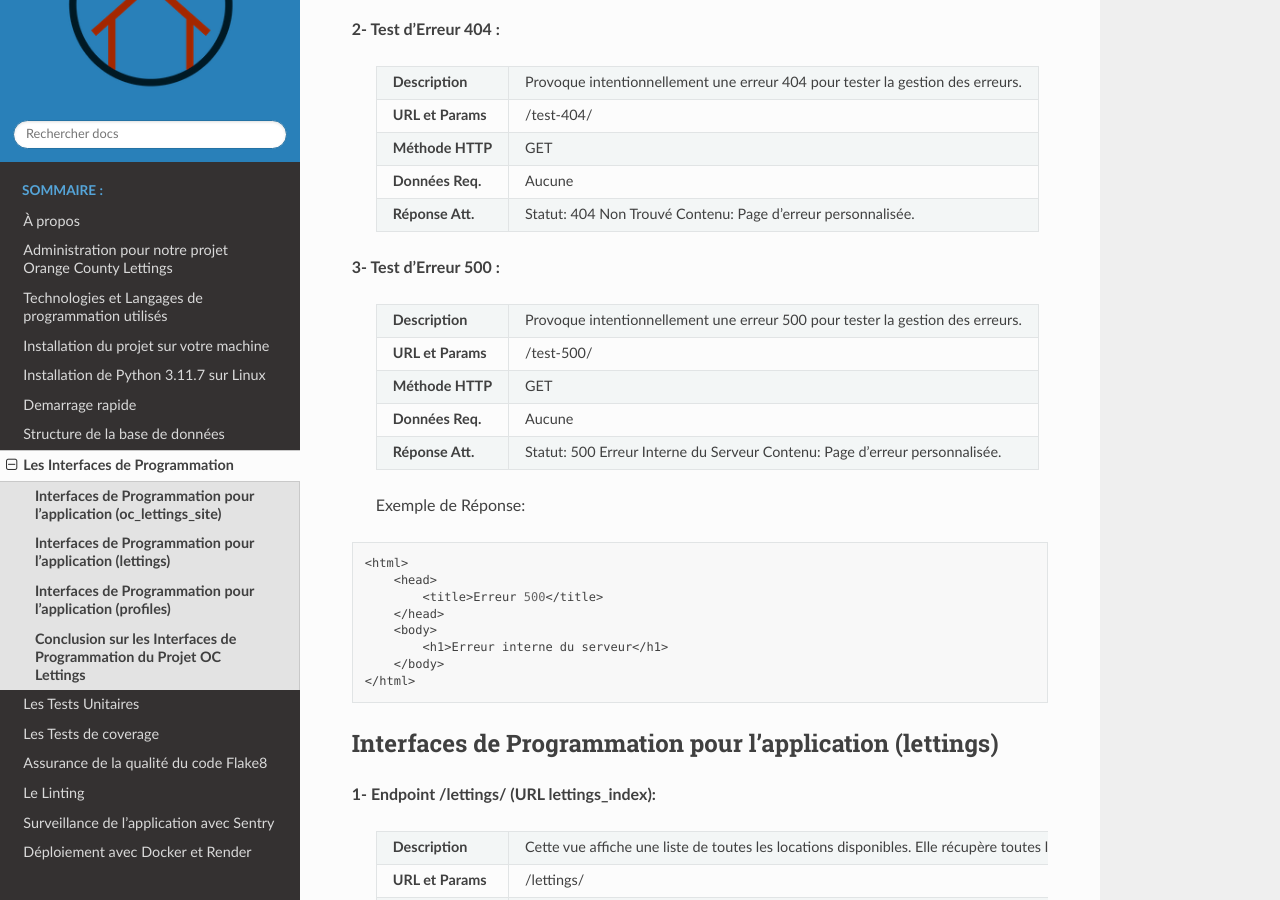
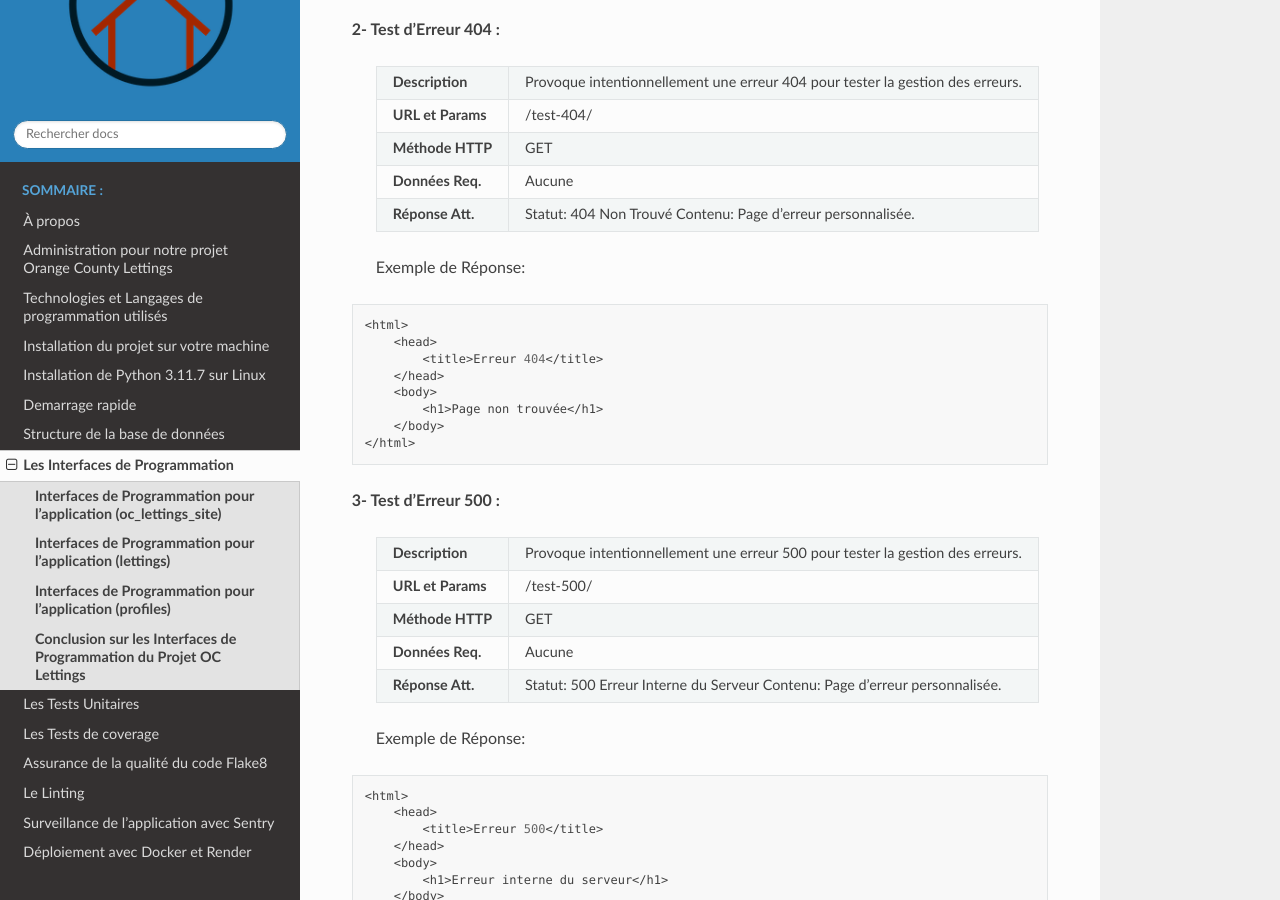
Before and after one commit to waleedos/2023_P13_mettez_a_l-echelle_une_application_Django_en_utilisant-_une_architecture_modulaire, a Sphinx documentation site: the page built from docs/interfaces_programmation.rst, in a window 1280 px wide and 900 px high, scrolled down 700 px. Built offline with Sphinx 7.4.7 and the Read the Docs theme 2.0.0, drawn with Linux system fonts in a browser that asks for light colours.

Commit message:
Rebuilt de la documentation Sphinx-5

```diff
--- a/docs/interfaces_programmation.rst
+++ b/docs/interfaces_programmation.rst
@@ -49,7 +49,10 @@ Les Interfaces de Programmation
         |                   | Contenu: Page d'erreur personnalisée.                            |
         +-------------------+------------------------------------------------------------------+
 
+        Exemple de Réponse:
+
 .. code:: shell
+
     <html>
         <head>
             <title>Erreur 404</title>
```
